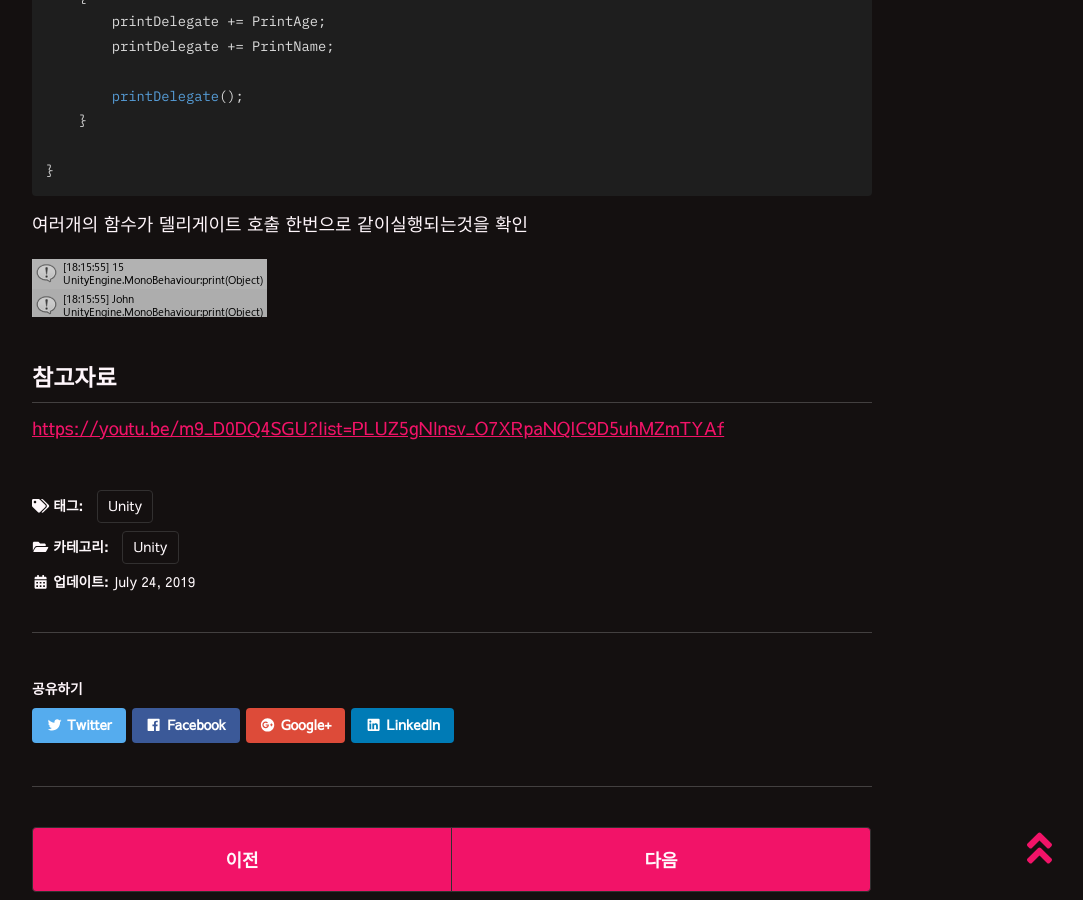
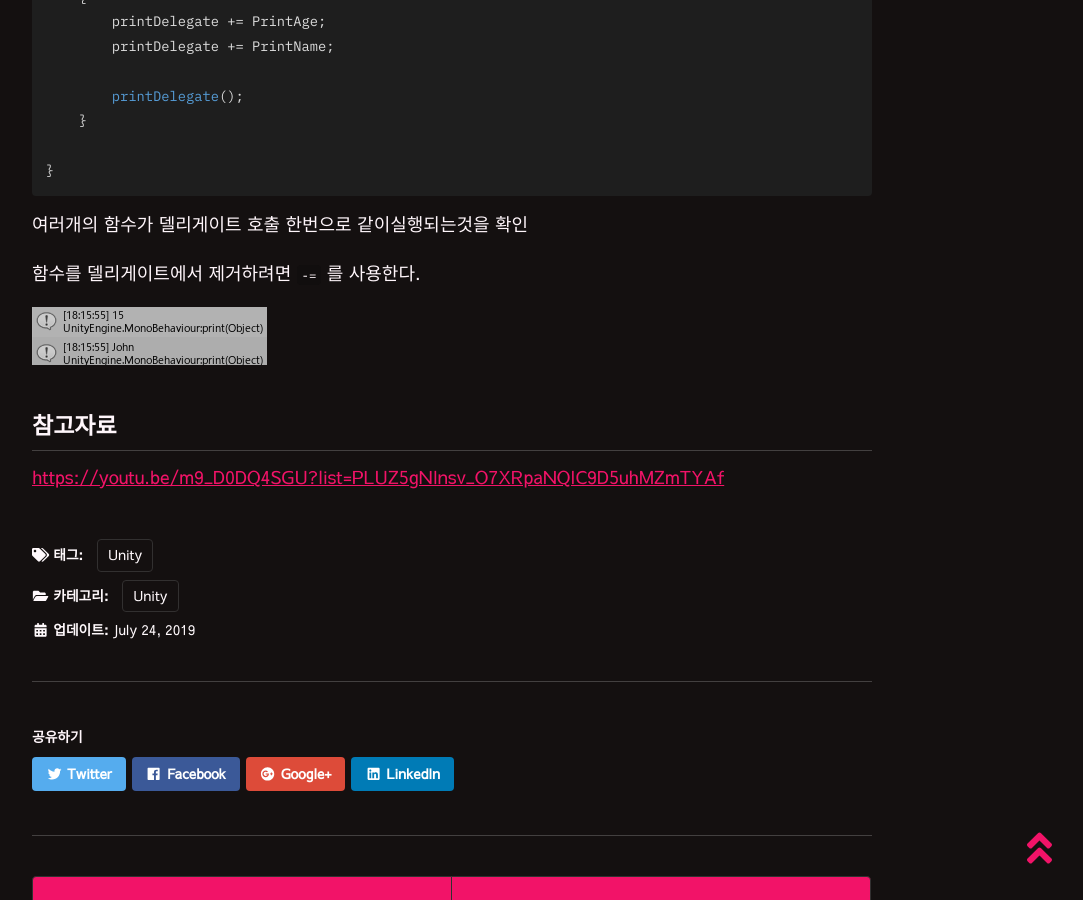
Before and after one commit to lesslate/lesslate.github.io, a Jekyll site: the page built from _posts/Unity/2019-07-24-Unity C# 델리게이트.md, in a window 1280 px wide and 900 px high, scrolled down 1883 px. Shown: the whole window, without its empty margins (188-1271 px from the left). Built offline with Jekyll 4.4.1, drawn with Linux system fonts in a browser that asks for light colours; nearby versions of some CDN libraries; some web fonts are replaced; comment, search, counter and statistics services are not loaded.

Commit message:
Update 2019-07-24-Unity C# 델리게이트.md

```diff
--- a/_posts/Unity/2019-07-24-Unity C# 델리게이트.md
+++ b/_posts/Unity/2019-07-24-Unity C# 델리게이트.md
@@ -46,6 +46,8 @@ public class Delegate : MonoBehaviour
 
  ![1](https://github.com/lesslate/lesslate.github.io/blob/master/assets/img/Unity/delegate/1.png?raw=true)
 
+
+
  ## 델리게이트 체인
 
  하나의 델리게이트는 여러개의 함수를 한번에 실행 할수있다.
@@ -86,6 +88,8 @@ public class DelegateChain : MonoBehaviour
 
 여러개의 함수가 델리게이트 호출 한번으로 같이실행되는것을 확인
 
+함수를 델리게이트에서 제거하려면 `-=` 를 사용한다.
+
 
 ![2](https://github.com/lesslate/lesslate.github.io/blob/master/assets/img/Unity/delegate/2.png?raw=true)
 
```
